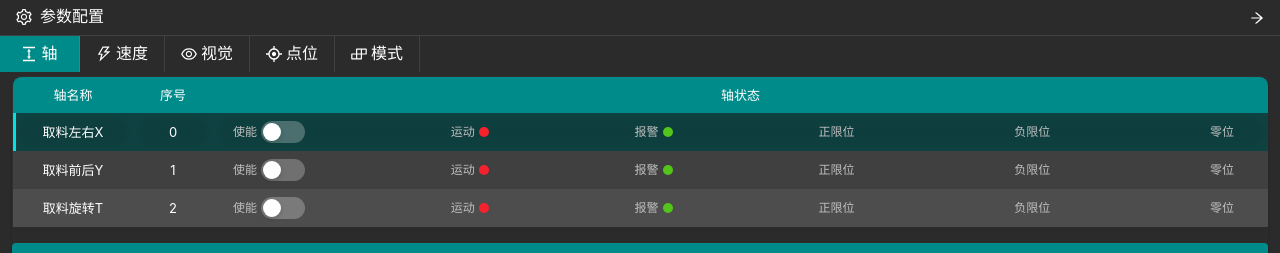
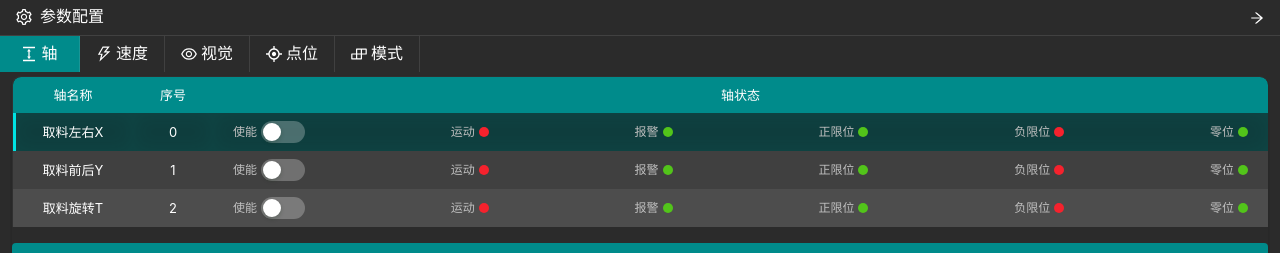
Before and after one commit to PykeW/bankakongzhi, a React (Vite) app: page / in a window 1280 px wide. Shown: the top 253 px of the page. Built offline with nearby package versions, Linux system fonts and the light colour scheme.

Commit message:
补上指示灯

```diff
--- a/src/components/AxisConfig/AxisConfig.css
+++ b/src/components/AxisConfig/AxisConfig.css
@@ -71,6 +71,18 @@
   background-color: #52c41a;
 }
 
+.status-dot.positive-limit {
+  background-color: #52c41a;
+}
+
+.status-dot.negative-limit {
+  background-color: #f5222d;
+}
+
+.status-dot.zero-position {
+  background-color: #52c41a;
+}
+
 .control-buttons {
   display: flex;
   flex-direction: column;
@@ -97,16 +109,19 @@
   height: 36px;
   border: none;
   font-size: 13px;
-  transition: all 0.2s;
+  transition: all 0.3s;
+  box-shadow: 0 2px 4px rgba(0, 0, 0, 0.2);
 }
 
 .control-buttons .ant-btn:hover {
   background: #4a4a4a;
+  box-shadow: 0 4px 8px rgba(0, 0, 0, 0.3);
 }
 
 .control-buttons .ant-btn:active {
   background: #303030;
   transform: scale(0.98);
+  box-shadow: 0 1px 2px rgba(0, 0, 0, 0.2);
 }
 
 .emergency-stop {
@@ -128,11 +143,13 @@
 
 .emergency-stop:hover {
   background: #ff7875;
+  box-shadow: 0 0 12px rgba(255, 120, 117, 0.5);
 }
 
 .emergency-stop:active {
   background: #f5222d;
   transform: scale(0.98);
+  box-shadow: 0 0 6px rgba(245, 34, 45, 0.3);
 }
 
 .status-group {
--- a/src/components/AxisConfig/AxisConfig.jsx
+++ b/src/components/AxisConfig/AxisConfig.jsx
@@ -35,9 +35,9 @@ const AxisConfig = () => {
           <div className="status-item"><div className="status-label">使能</div><Switch /></div>
           <div className="status-item"><div className="status-label">运动</div><div className="status-dot moving" /></div>
           <div className="status-item"><div className="status-label">报警</div><div className="status-dot alarm" /></div>
-          <div className="status-item"><div className="status-label">正限位</div><div className="status-dot" /></div>
-          <div className="status-item"><div className="status-label">负限位</div><div className="status-dot" /></div>
-          <div className="status-item"><div className="status-label">零位</div><div className="status-dot" /></div>
+          <div className="status-item"><div className="status-label">正限位</div><div className="status-dot positive-limit" /></div>
+          <div className="status-item"><div className="status-label">负限位</div><div className="status-dot negative-limit" /></div>
+          <div className="status-item"><div className="status-label">零位</div><div className="status-dot zero-position" /></div>
         </div>
       )
     }
```
